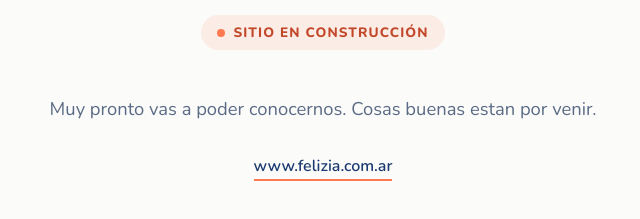
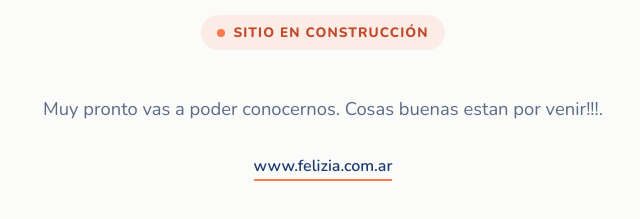
Before and after one commit to Tecnolakis/felizia-web, a plain HTML site: page index.html in a window 1280 px wide. Shown: the part 437-656 px from the top of the page, 317-957 px from the left. Drawn offline with nearby package versions, Linux system fonts and the light colour scheme.

Commit message:
Update lead paragraph text in index.html

```diff
--- a/index.html
+++ b/index.html
@@ -93,7 +93,8 @@
     </svg>
     <h1 class="brand">Felizia</h1>
     <div class="badge">Sitio en construcción</div>
-    <p class="lead"><br>Muy pronto vas a poder conocernos. Cosas buenas estan por venir.</p>
+    <p class="lead"><br>Muy pronto vas a poder conocernos.
+      Cosas buenas estan por venir!!!.</p>
     <a class="url" href="https://www.felizia.com.ar">www.felizia.com.ar</a>
   </main>
 </body>
```
